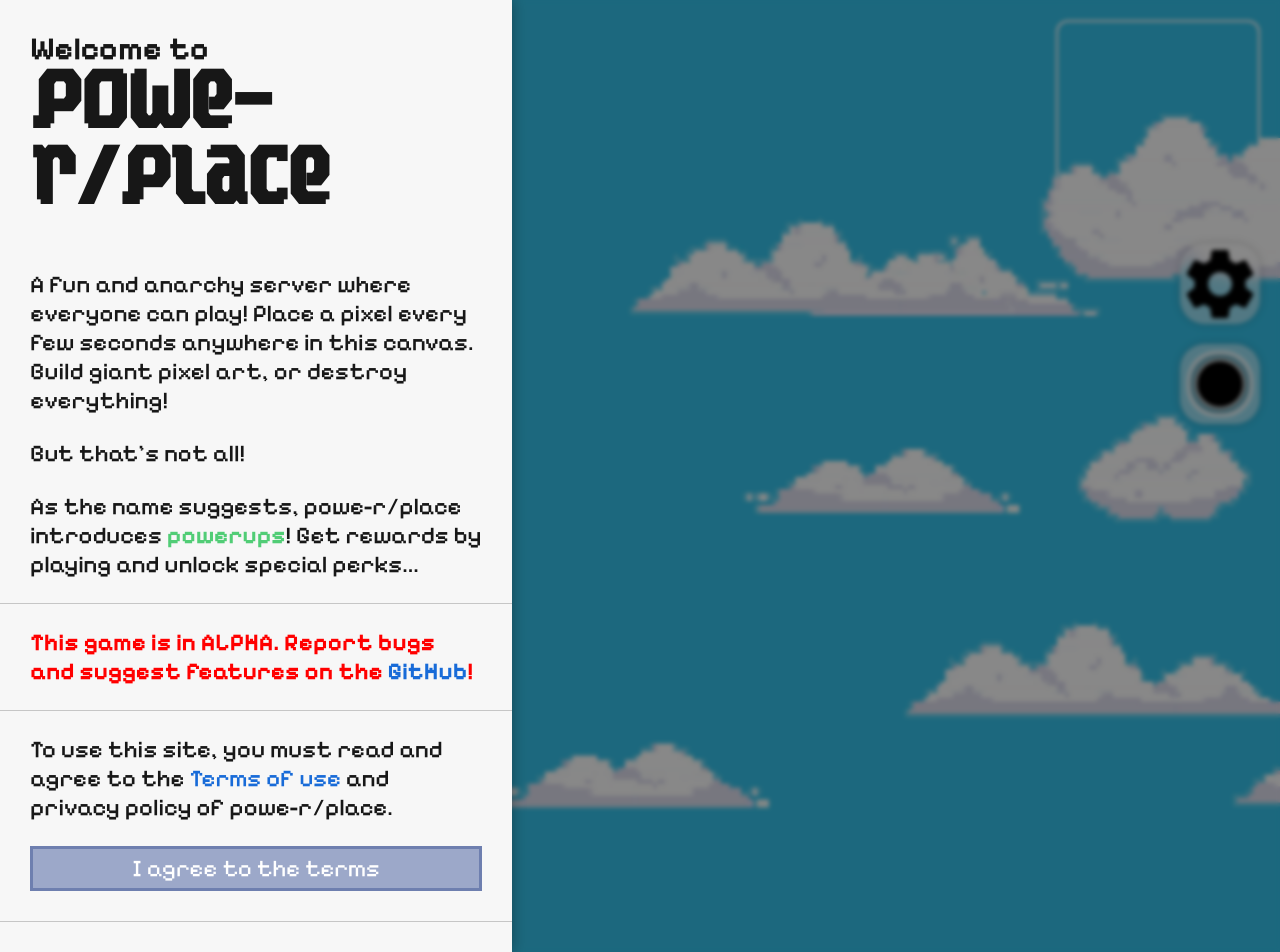
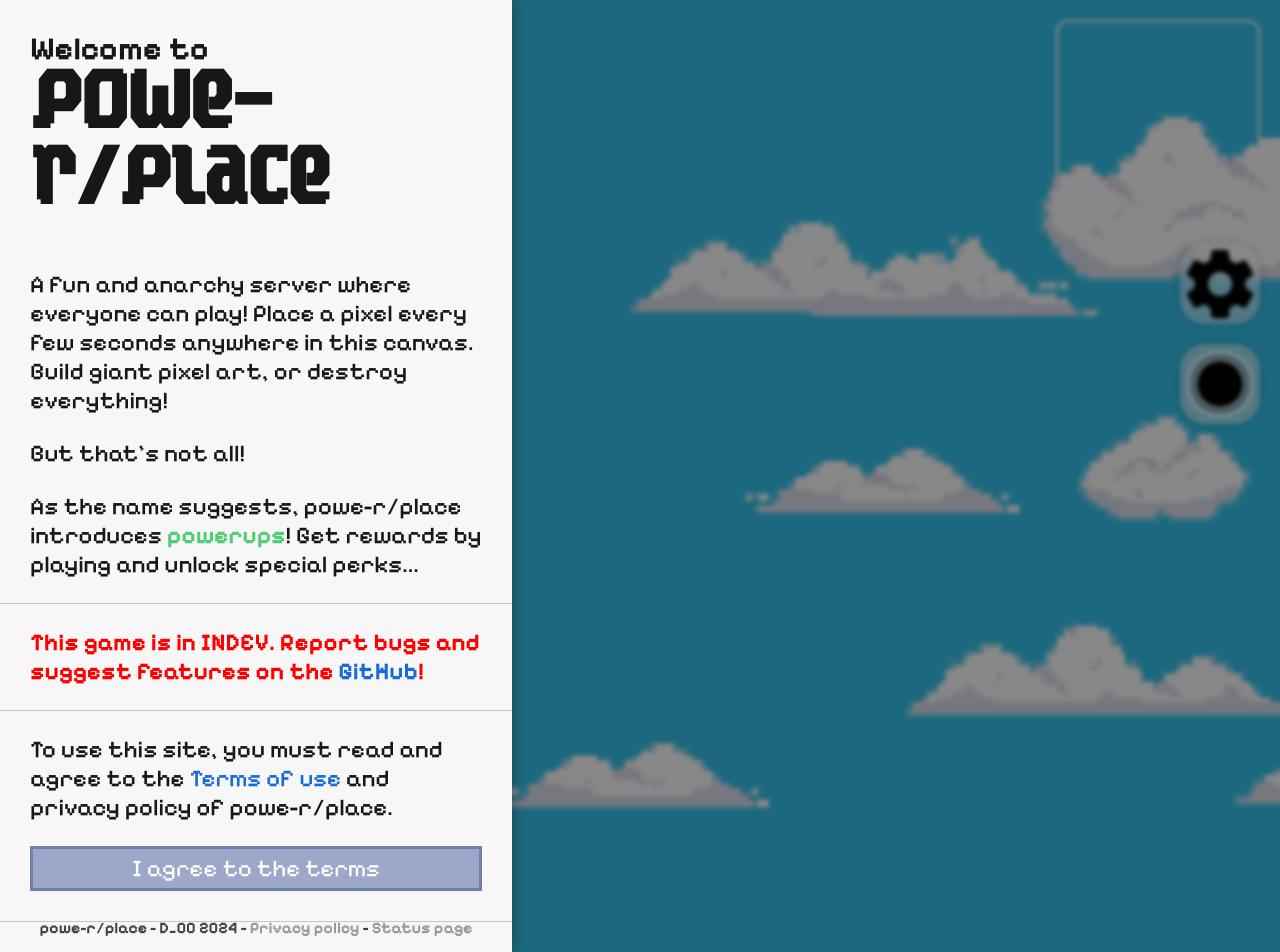
Before and after one commit to d-002/powe-rplace, a PHP site: page / in a window 1280 px wide. Run offline with PHP 8.4, Linux system fonts and the light colour scheme; some libraries are stand-ins or nearby versions.

Commit message:
Added footer in pages
- terms and status page (upcoming) also available in maintenance mode
- indev state

```diff
--- a/down.html
+++ b/down.html
@@ -22,5 +22,9 @@
             <p id="info"></p>
             <a id="link">Refresh</a>
         </div>
+
+        <div id="footer">
+            <span>powe-r/place - D_00 2024 - <a href="/terms">Privacy policy</a> - <a href="/status">Status page</a></span>
+        </div>
     </body>
 </html>
--- a/index.html
+++ b/index.html
@@ -42,7 +42,7 @@
                 <p>But that's not all!</p>
                 <p>As the name suggests, powe-r/place introduces <strong>powerups</strong>! Get rewards by playing and unlock special perks...</p>
                 <br class="line" />
-                <p><strong class="red">This game is in ALPHA. Report bugs and suggest features on the <a href="https://github.com/d-002/powe-rplace" target="_blank">GitHub</a>!</strong></p>
+                <p><strong class="red">This game is in INDEV. Report bugs and suggest features on the <a href="https://github.com/d-002/powe-rplace" target="_blank">GitHub</a>!</strong></p>
                 <div id="termsok">
                     <a href="javascript:close()" class="button">Close</a>
                 </div>
@@ -55,7 +55,6 @@
             </div>
             <div id="settings">
                 <h1>Settings</h1>
-                <a href="/terms">Terms, Privacy Policy</a>
                 <p>Lorem ipsum dolor sit amet, qui minim labore adipisicing minim sint cillum sint consectetur cupidatat.</p>
                 <p>Lorem ipsum dolor sit amet, qui minim labore adipisicing minim sint cillum sint consectetur cupidatat.</p>
                 <p>Lorem ipsum dolor sit amet, qui minim labore adipisicing minim sint cillum sint consectetur cupidatat.</p>
@@ -63,6 +62,10 @@
                 <p>Lorem ipsum dolor sit amet, qui minim labore adipisicing minim sint cillum sint consectetur cupidatat.</p>
                 <a href="javascript:close()" class="button">Close</a>
             </div>
+
+            <div id="small-footer">
+                <span>powe-r/place - D_00 2024 - <a href="/terms">Privacy policy</a> - <a href="/status">Status page</a></span>
+            </div>
         </div>
     </body>
 </html>
--- a/public/css/common.css
+++ b/public/css/common.css
@@ -23,6 +23,8 @@
 
     --bg1: #f7f7f7;
     --fg1: #171717;
+    --fg2: #444;
+    --fg3: #999;
     --link1: #186bd8;
 }
 
@@ -34,3 +36,22 @@
 a:not(.nohref):hover {
     text-decoration: underline;
 }
+
+#footer {
+    width: 100%;
+    height: 50px;
+
+    display: flex;
+    justify-content: center;
+    align-items: center;
+
+    box-shadow: 0 0 10px #0003;
+    backdrop-filter: blur(5px);
+
+    font-size: 16px;
+    color: var(--fg2);
+}
+
+#footer a {
+    color: var(--fg3);
+}
--- a/public/css/main.css
+++ b/public/css/main.css
@@ -210,10 +210,14 @@
 #popup>div {
     position: fixed;
 
-    top: 0;
     left: 0;
     width: 40%;
     max-width: 600px;
+}
+
+#popup>div:not(#small-footer) {
+    top: 0;
+
     height: 100%;
 
     padding: 30px;
@@ -224,6 +228,22 @@
 
     overflow-x: hidden;
     overflow-y: auto;
+}
+
+#popup>div#small-footer {
+    bottom: 0;
+    height: 50px;
+
+    display: flex;
+    justify-content: center;
+    align-items: center;
+
+    font-size: 16px;
+    color: var(--fg2);
+}
+
+#small-footer a {
+    color: var(--fg3);
 }
 
 #popup.show>div {
--- a/server.js
+++ b/server.js
@@ -56,6 +56,10 @@
     // if maintenance just stopped, maybe that was the cause of the issue, try to fix
     if (checkMaintenance() && !maintenance) res.redirect("/");
     else res.sendFile(__dirname+"/down.html");
+});
+
+app.get("/status", (req, res) => {
+    res.sendFile(__dirname+"/status.html");
 });
 
 app.get("/terms", (req, res) => {
--- a/terms.html
+++ b/terms.html
@@ -67,5 +67,9 @@
 
             <a href="/" class="end">Back to homepage</a>
         </div>
+
+        <div id="footer">
+            <span>powe-r/place - D_00 2024 - <a href="/terms">Privacy policy</a> - <a href="/status">Status page</a></span>
+        </div>
     </body>
 </html>
```
Also changed, not shown: TODO.md (+0 -3 lines), maintenance-server.js (+8 -0 lines), public/css/down.css (+10 -0 lines).
